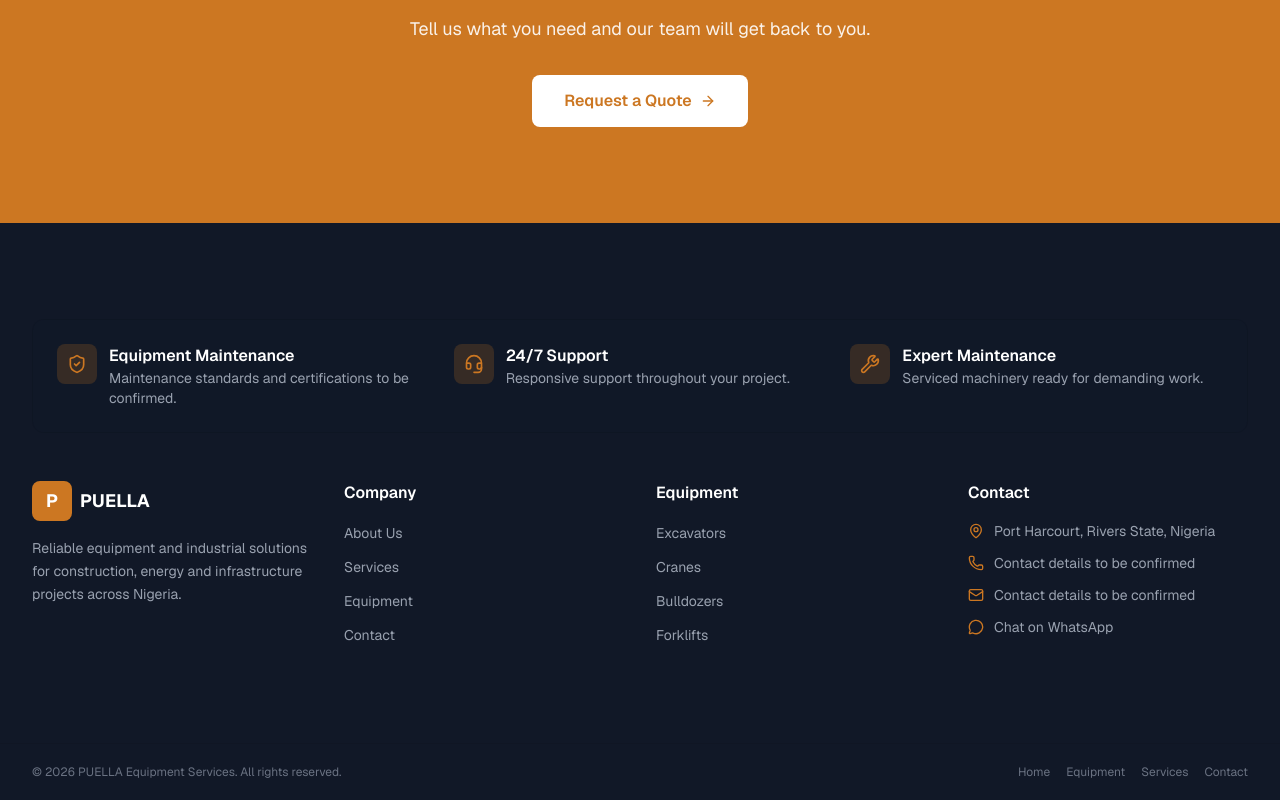
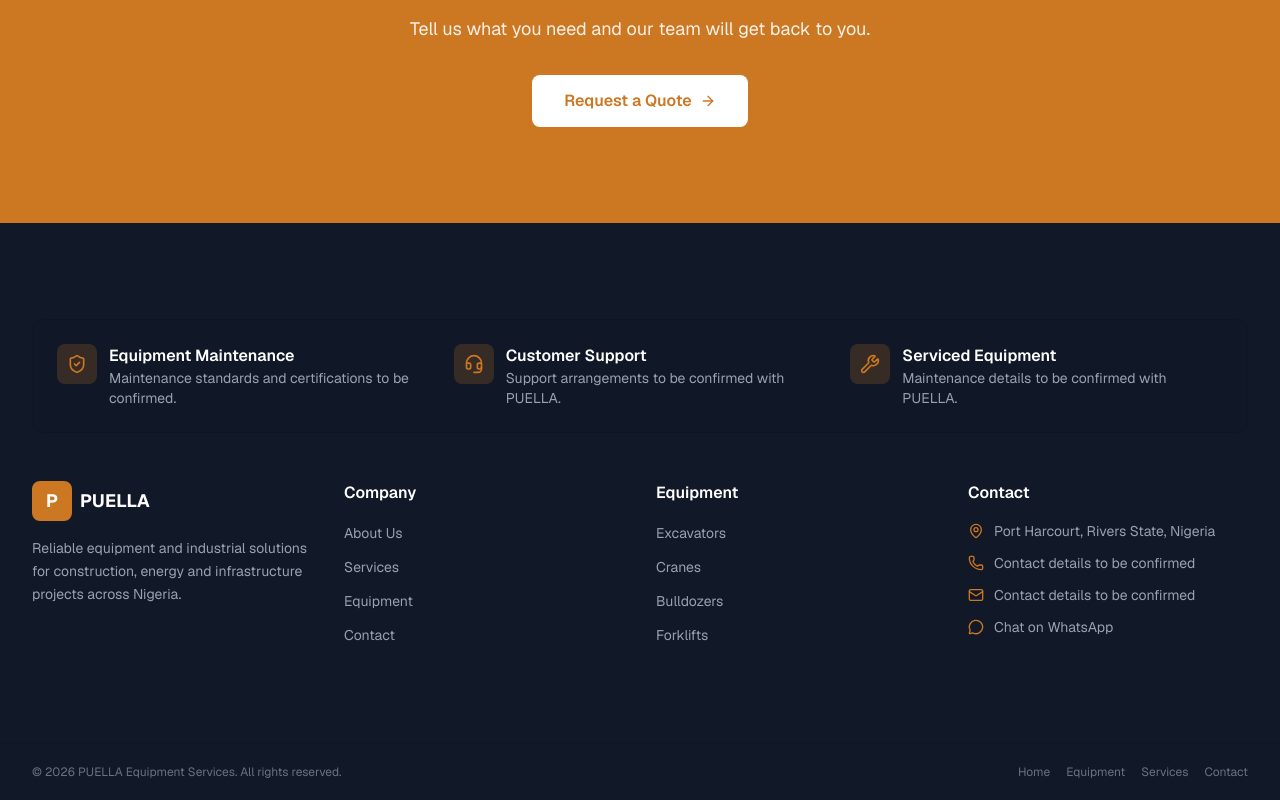
Before and after one commit to jakejunior-tech/puella-website, a Next.js app: page / in a window 1280 px wide. Shown: the part 5867-6667 px from the top of the page. Built offline with nearby package versions, Linux system fonts and the light colour scheme.

Commit message:
Remove unsubstantiated claims from footer capabilities

```diff
--- a/src/components/Footer.tsx
+++ b/src/components/Footer.tsx
@@ -10,13 +10,13 @@ const capabilities = [
   },
   {
     icon: Headset,
-    title: "24/7 Support",
-    description: "Responsive support throughout your project.",
+    title: "Customer Support",
+    description: "Support arrangements to be confirmed with PUELLA.",
   },
   {
     icon: Wrench,
-    title: "Expert Maintenance",
-    description: "Serviced machinery ready for demanding work.",
+    title: "Serviced Equipment",
+    description: "Maintenance details to be confirmed with PUELLA.",
   },
 ];
 
```
